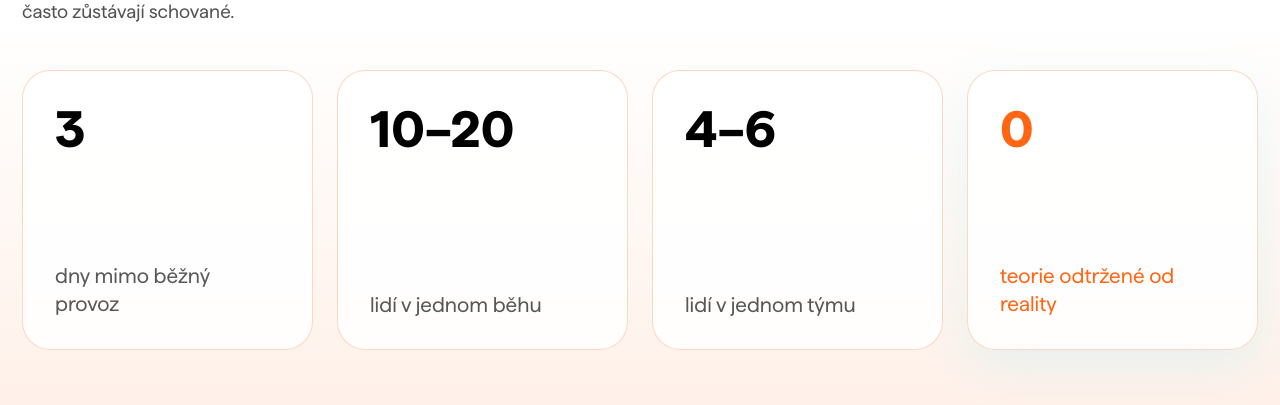
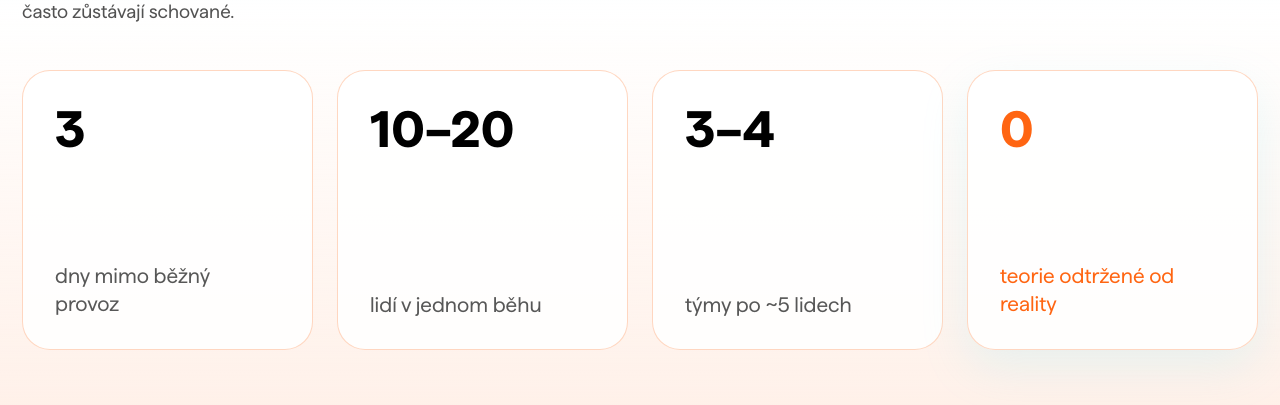
Before and after one commit to advantages-cz/website-adaptivio, a Jekyll site: the page built from landing/leadership-camp-pro-firmy/index.html, in a window 1280 px wide and 900 px high, scrolled down 1302 px. Shown: the part 147-552 px from the top of the window. Built offline with Jekyll 4.4.1, drawn with Linux system fonts in a browser that asks for light colours; some of the changed text lies outside the part shown.

Commit message:
Adjust team sizing for leadership camp

```diff
--- a/_data/leadership_camp_pro_firmy.yml
+++ b/_data/leadership_camp_pro_firmy.yml
@@ -45,8 +45,8 @@ intro:
       label: dny mimo běžný provoz
     - value: "10–20"
       label: lidí v jednom běhu
-    - value: "4–6"
-      label: lidí v jednom týmu
+    - value: "3–4"
+      label: týmy po ~5 lidech
     - value: "0"
       label: teorie odtržené od reality
       tone: accent
@@ -132,8 +132,8 @@ sections:
         title: Témata a týmy
         copy: >-
           Začnete u témat, která lidé opravdu chtějí řešit. Podle nich sestavíte
-          pracovní týmy. Teprve potom si pojmenujete, co kdo umí a jakou výbavu
-          může do společné práce přinést.
+          pracovní týmy o cca 5 lidech. Teprve potom si pojmenujete, co kdo umí
+          a jakou výbavu může do společné práce přinést.
       - step: "2. den"
         label: 2. den — ven
         title: Očima zákazníka
```
